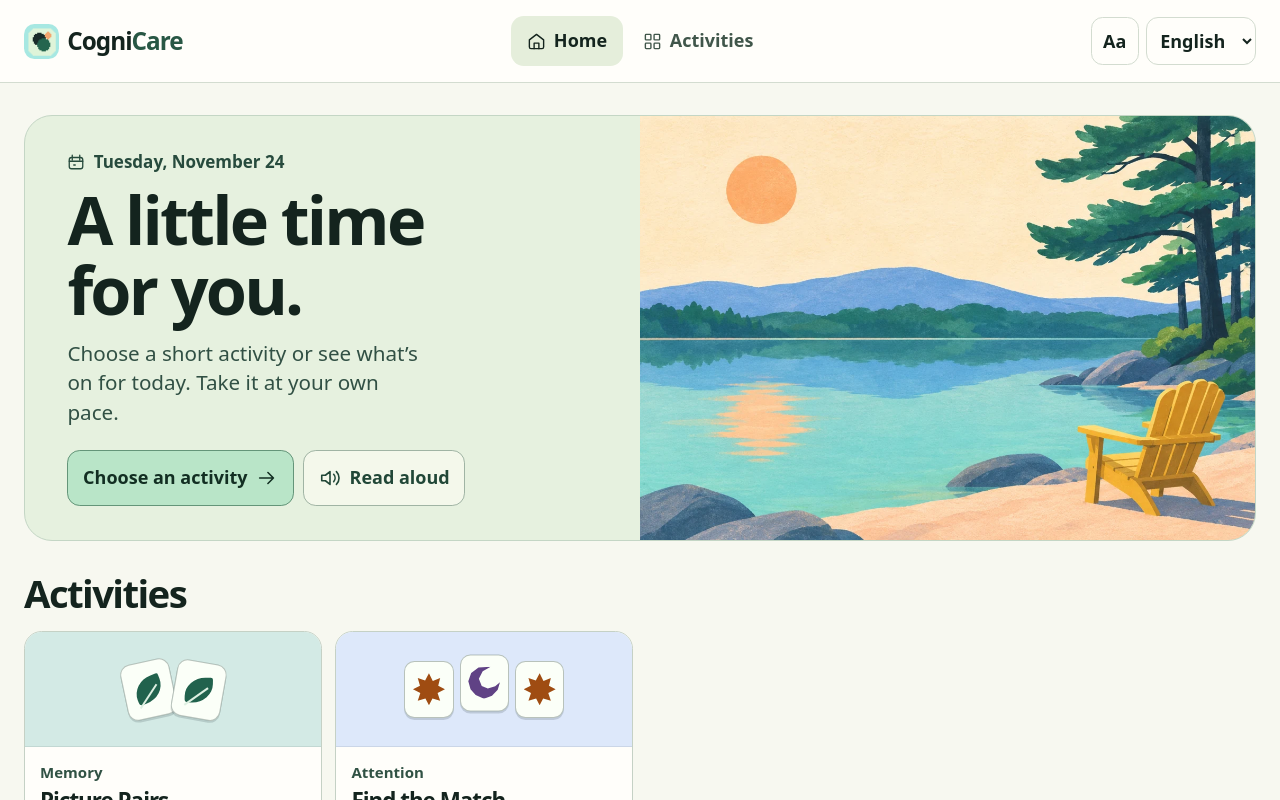
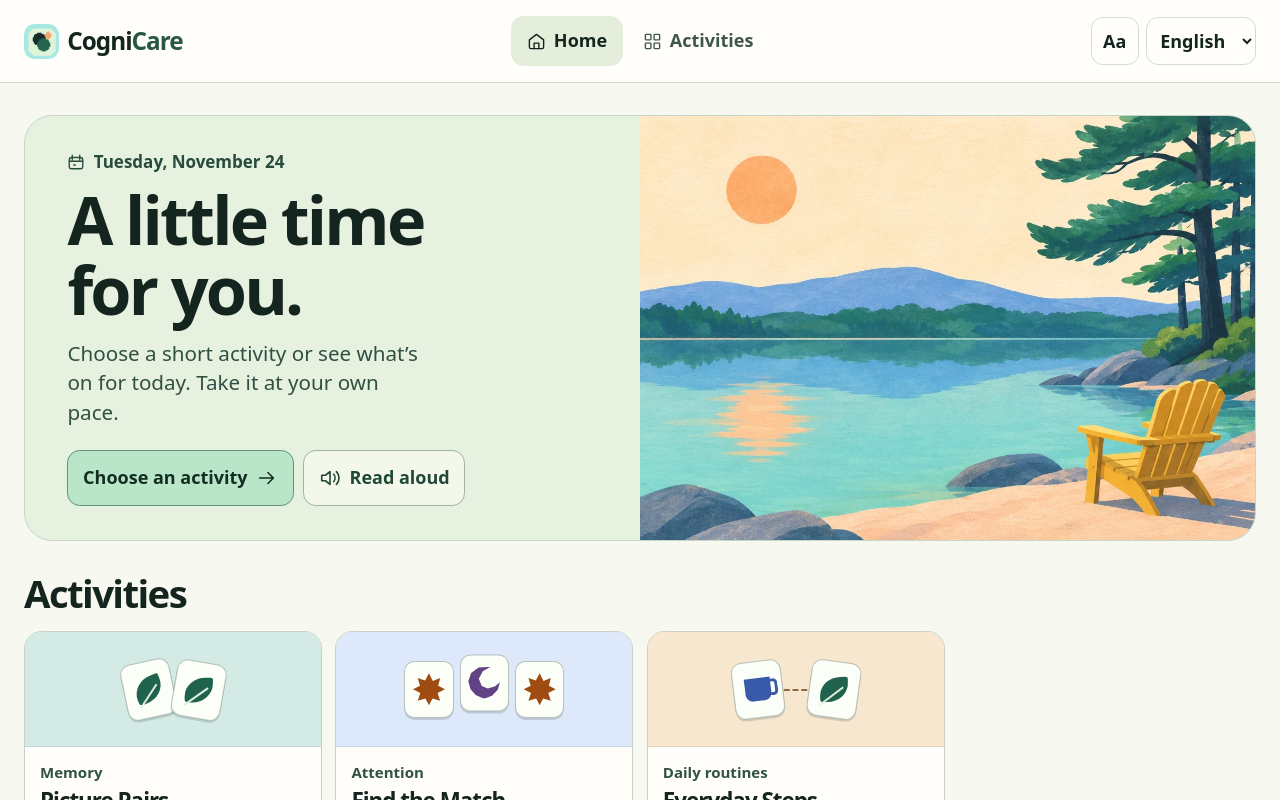
Before and after one commit to OzPol/CogniCare, a Next.js app: page / in a window 1280 px wide. Shown: the top 800 px of the page. Built offline with nearby package versions, Linux system fonts and the light colour scheme; a web font is replaced by a local one.

Commit message:
Add Everyday Steps
Refs #6

```diff
--- a/src/ui/app.tsx
+++ b/src/ui/app.tsx
@@ -36,7 +36,7 @@ export function App({ preview }: { preview: boolean }) {
   const [view, setView] = useState<View>("home");
   const [game, setGame] = useState<Game>("MATCH");
   const [roundNo, setRoundNo] = useState(0);
-  const items: readonly Game[] = ["MATCH", "FOCUS"];
+  const items: readonly Game[] = ["MATCH", "FOCUS", "ROUTINE"];
   const [online, setOnline] = useState(true);
   const [notice, setNotice] = useState<keyof typeof copy.en | null>(null);
   const [speaking, setSpeaking] = useState(false);
--- a/src/ui/games.tsx
+++ b/src/ui/games.tsx
@@ -113,11 +113,37 @@ function Memory({ level, locale, finish }: PlayProps) {
   );
 }
 
+const routineScenes = {
+  en: [
+    ["Making tea", "Fill the kettle", "Heat the water", "Pour water into the cup", "Let the tea steep"],
+    ["Watering a plant", "Check the soil", "Fill the watering can", "Water the plant", "Put the can away"],
+    ["Taking a walk", "Put on walking shoes", "Step out of the house", "Walk down the path", "Come back home"],
+    ["Mailing a letter", "Write the letter", "Put it in an envelope", "Add the address and stamp", "Put it in the mailbox"],
+    ["Setting the table", "Wipe the table", "Put down the plates", "Add forks and spoons", "Bring the food"],
+    ["Preparing toast", "Take out a slice of bread", "Put it in the toaster", "Wait for the toast", "Put it on a plate"],
+    ["Packing a picnic", "Choose what to take", "Put the food in the basket", "Carry the basket outside", "Spread a blanket"],
+  ],
+  es: [
+    ["Preparar té", "Llenar la tetera", "Calentar el agua", "Verter el agua en la taza", "Dejar reposar el té"],
+    ["Regar una planta", "Revisar la tierra", "Llenar la regadera", "Regar la planta", "Guardar la regadera"],
+    ["Salir a caminar", "Ponerte los zapatos", "Salir de casa", "Caminar por el sendero", "Volver a casa"],
+    ["Enviar una carta", "Escribir la carta", "Ponerla en un sobre", "Poner la dirección y el sello", "Dejarla en el buzón"],
+    ["Poner la mesa", "Limpiar la mesa", "Colocar los platos", "Poner los cubiertos", "Traer la comida"],
+    ["Preparar una tostada", "Sacar una rebanada de pan", "Ponerla en la tostadora", "Esperar a que se tueste", "Ponerla en un plato"],
+    ["Preparar un pícnic", "Elegir qué llevar", "Poner la comida en la cesta", "Llevar la cesta afuera", "Extender una manta"],
+  ],
+};
+
 type Question =
   | { kind: "pictures"; sample: Symbol[]; options: Symbol[]; answer: Symbol }
   | { kind: "routine"; title: string; sample: string[]; options: string[]; answer: string };
 
-function questions(level: Level): Question[] {
+function questions(game: Exclude<Game, "MATCH">, level: Level, locale: Locale): Question[] {
+  if (game === "ROUTINE") return shuffle(routineScenes[locale]).slice(0, 3 + level).map(([title, ...steps], index) => {
+    const prefix = level === 1 ? index % 2 : (index + level) % 4;
+    return { kind: "routine", title, answer: steps[prefix], sample: steps.slice(0, prefix),
+      options: shuffle([steps[prefix], ...shuffle(steps.filter((_, pos) => pos !== prefix)).slice(0, level < 3 ? 2 : 3)]) };
+  });
   return Array.from({ length: 3 + level }, () => {
     const order = shuffle(symbols);
     const answer = order[0];
@@ -130,7 +156,7 @@ function ChoiceRound({ game, level, locale, finish, read }: PlayProps & {
   game: Exclude<Game, "MATCH">; read: (text: string) => void;
 }) {
   const t = copy[locale];
-  const [items] = useState(() => questions(level));
+  const [items] = useState(() => questions(game, level, locale));
   const [index, setIndex] = useState(0);
   const [answer, setAnswer] = useState<string | null>(null);
   const [correct, setCorrect] = useState(0);
```
